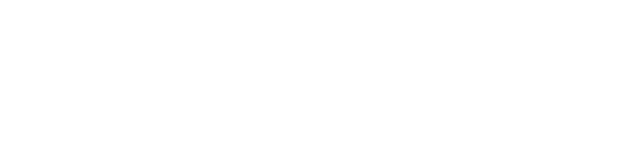
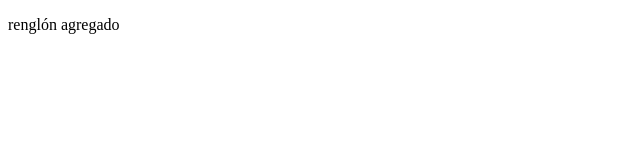
Before and after one commit to caralscz/preentrega2santacruzcarlos, a plain HTML site: page pages/docAgregadoParaGit.html in a window 1280 px wide. Shown: the whole page, without its empty margins (0-640 px from the left). Drawn offline with Linux system fonts and the light colour scheme.

Commit message:
Añadir archivo.txt de ejemplo

```diff
--- a/pages/docAgregadoParaGit.html
+++ b/pages/docAgregadoParaGit.html
@@ -6,7 +6,6 @@
     <title>Git Practica</title>
 </head>
 <body>
-
-
+    <p>renglón agregado</p>
 </body>
 </html>
```
Also changed, not shown: archivo.txt (added).
